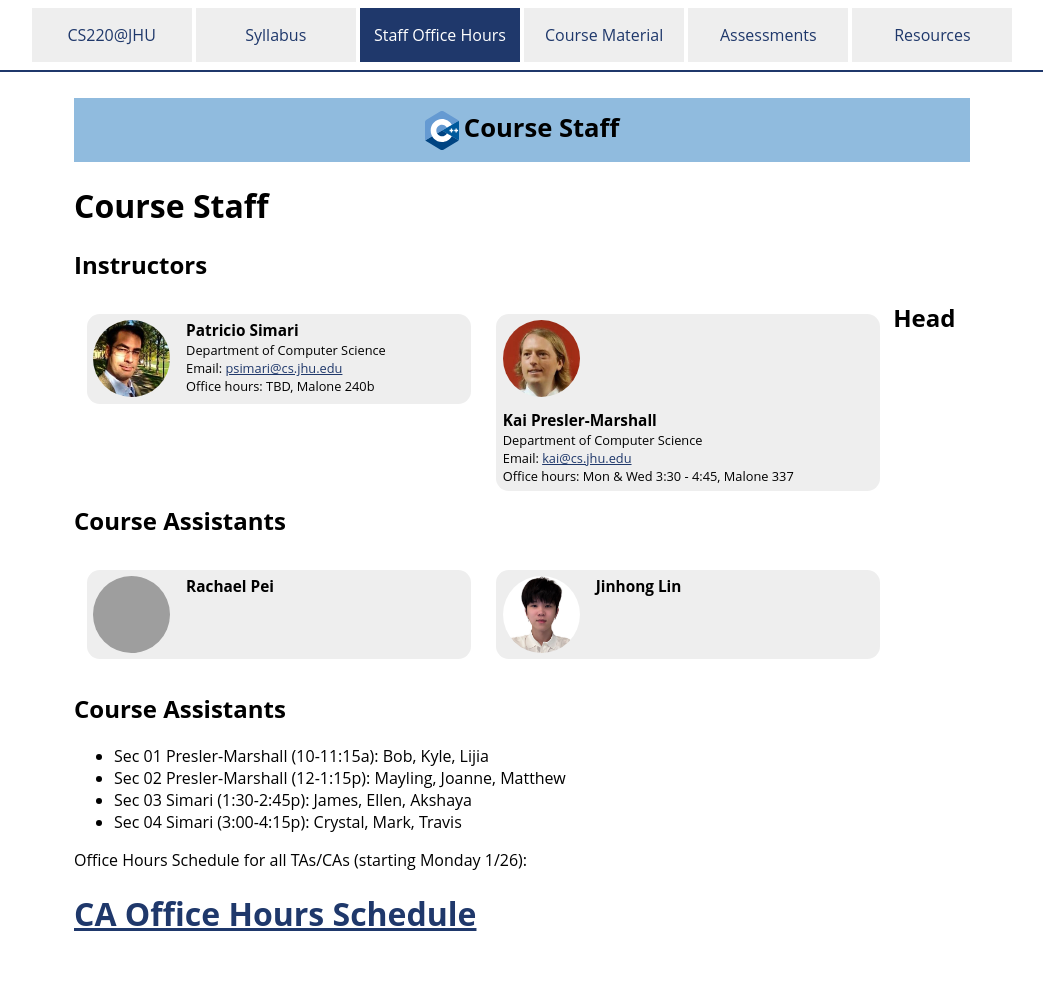
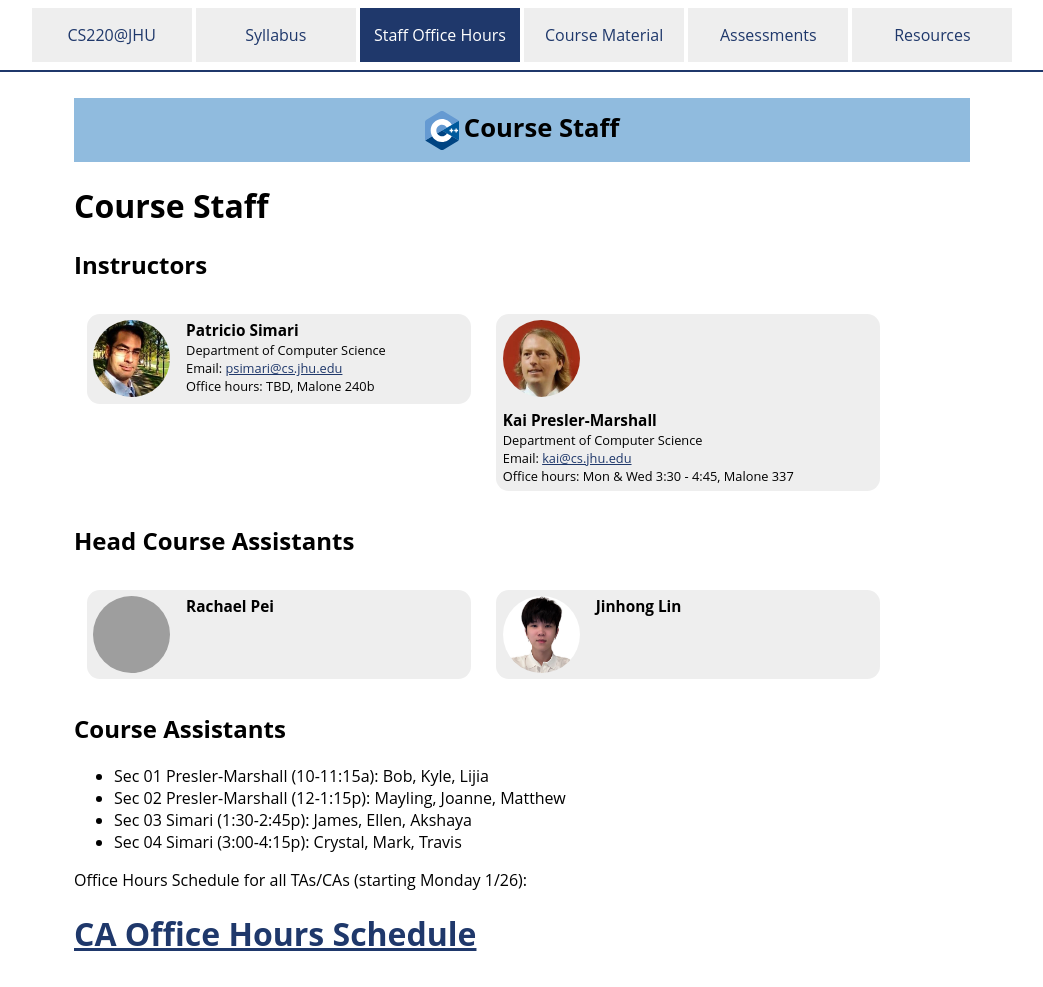
Before and after one commit to jhu-ip/cs220-sp26, a Jekyll site: the page built from staff.md, in a window 1280 px wide. Shown: the whole page, without its empty margins (118-1161 px from the left). Built offline with Jekyll 4.4.1, drawn with Linux system fonts in a browser that asks for light colours; grey boxes are pictures that could not be loaded.

Commit message:
formatting fixes

```diff
--- a/staff.md
+++ b/staff.md
@@ -9,7 +9,7 @@ show_in_nav: false
 
 ## Instructors
 
-
+<div class="card_container">
 <div class="card">
     <img alt="Patricio photo" src="{{site.baseurl}}/img/staffpix/simari.jpg">
     <div class="details">
@@ -29,6 +29,10 @@ show_in_nav: false
         Office hours: Mon & Wed 3:30 - 4:45, Malone 337<br>
     </div>
 </div>
+
+</div>
+
+
 
 ## Head Course Assistants
 
```
